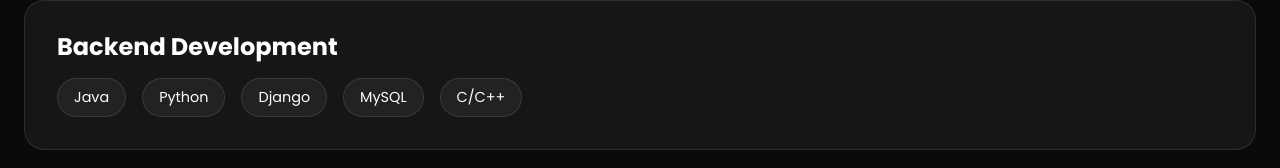
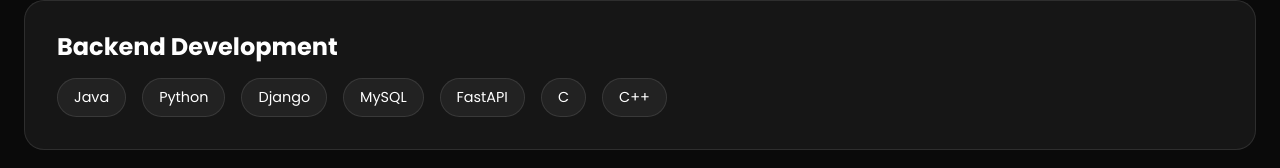
Before and after one commit to Yukesh1030/Yukesh-Portfoilo2026, a React (Vite) app: page /skills in a window 1280 px wide. Shown: the part 726-894 px from the top of the page. Built offline with nearby package versions, Linux system fonts and the light colour scheme.

Commit message:
Modified for scroldown

```diff
--- a/src/components/ScrollToTop.jsx
+++ b/src/components/ScrollToTop.jsx
@@ -5,7 +5,17 @@
   const { pathname } = useLocation();
 
   useEffect(() => {
+    if ('scrollRestoration' in window.history) {
+      window.history.scrollRestoration = 'manual';
+    }
+
     window.scrollTo(0, 0);
+
+    const timeoutId = setTimeout(() => {
+      window.scrollTo(0, 0);
+    }, 100);
+
+    return () => clearTimeout(timeoutId);
   }, [pathname]);
 
   return null;
--- a/src/pages/Home.jsx
+++ b/src/pages/Home.jsx
@@ -181,7 +181,7 @@
             <div className="card skill-category" data-aos="fade-up" data-aos-delay="200">
               <h3>Backend</h3>
               <div className="skill-tags">
-                {['Java', 'Spring Boot', 'REST APIs', 'MySQL'].map(skill => (
+                {['Java', 'FastAPI', 'REST APIs', 'MySQL'].map(skill => (
                   <span key={skill} className="skill-tag">{skill}</span>
                 ))}
               </div>
--- a/src/pages/Skills.jsx
+++ b/src/pages/Skills.jsx
@@ -8,7 +8,7 @@
   }, []);
 
   const frontendSkills = ['React JS', 'JavaScript', 'HTML', 'CSS'];
-  const backendSkills = ['Java', 'Python', 'Django', 'MySQL', 'C/C++'];
+  const backendSkills = ['Java', 'Python', 'Django', 'MySQL', 'FastAPI','C','C++',];
   const aiSkills = ['Prompt Engineering', 'RAG', 'LangChain', 'LangGraph', 'ChromaDB', 'CrewAI', 'MCP', 'Fine-Tuning', 'LoRA', 'QLoRA', 'Fine Tuning Llama', 'Production AI'];
   const tools = ['Git'];
   const learning = ['OOP', 'Data Structures & Algorithms', 'Software Testing', 'Agile Development', 'SDLC'];
```
